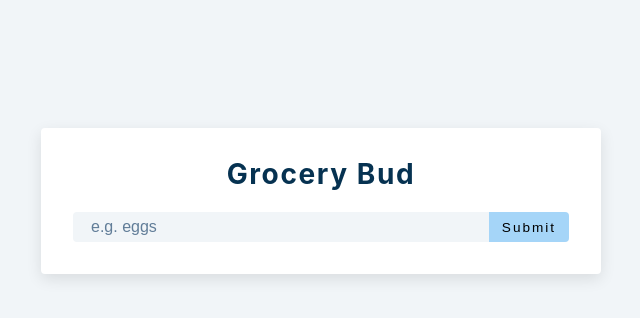
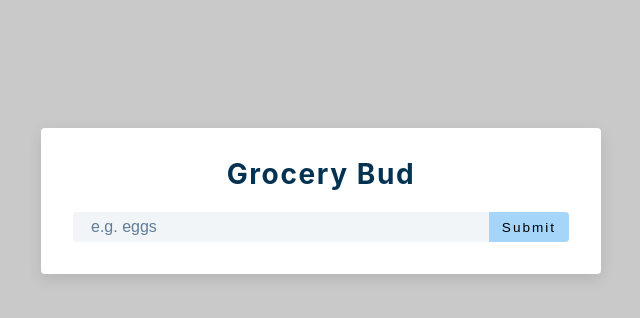
Before and after one commit to CatalinaFonn/grocery-react, a React (Create React App) app: page / in a window 1280 px wide. Shown: the top 318 px of the page, without its empty margins (319-959 px from the left). Built offline with nearby package versions, Linux system fonts and the light colour scheme.

Commit message:
bg changed

```diff
--- a/src/index.css
+++ b/src/index.css
@@ -60,7 +60,8 @@ Global Styles
 body {
   font-family: -apple-system, BlinkMacSystemFont, 'Segoe UI', Roboto, Oxygen,
     Ubuntu, Cantarell, 'Open Sans', 'Helvetica Neue', sans-serif;
-  background: var(--clr-grey-10);
+  /* background: var(--clr-grey-10); */
+  background: rgb(202, 201, 201);
   color: var(--clr-grey-1);
   line-height: 1.5;
   font-size: 0.875rem;
```
